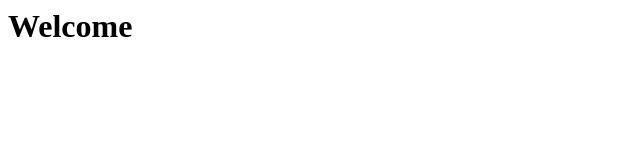
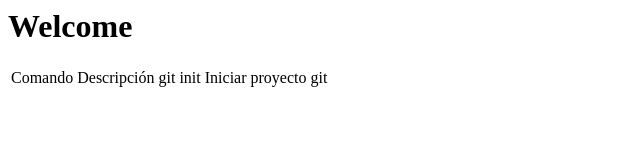
Before and after one commit to pmluque/demo-git, a plain HTML site: page index.html in a window 1280 px wide. Shown: the whole page, without its empty margins (0-640 px from the left). Drawn offline with Linux system fonts and the light colour scheme.

Commit message:
FEATURE XXXX REQUIREMENT YYYY Se agrega una nueva fila en la tabla

```diff
--- a/index.html
+++ b/index.html
@@ -4,5 +4,11 @@
 </head>
 <body>
   <h1>Welcome</h1>
+  <table>
+    <tr>
+       <td>Comando</td><td>Descripción</td>
+       <td>git init</td><td>Iniciar proyecto git</td>
+    </tr>
+  </table>
 </body>
 </html>
```
